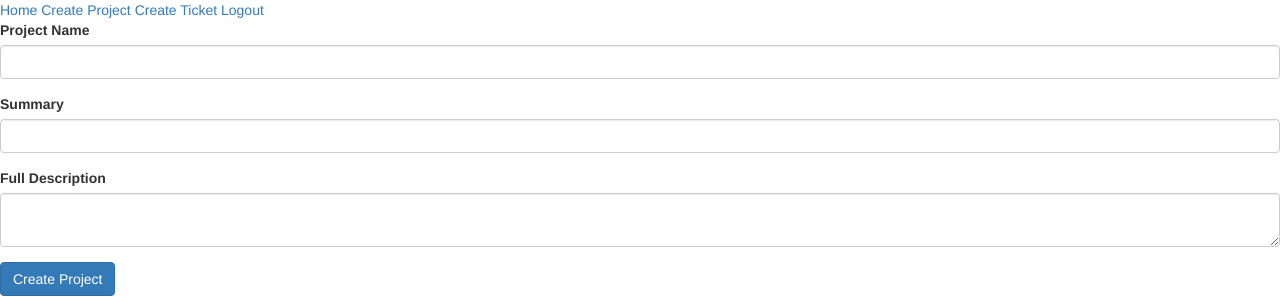
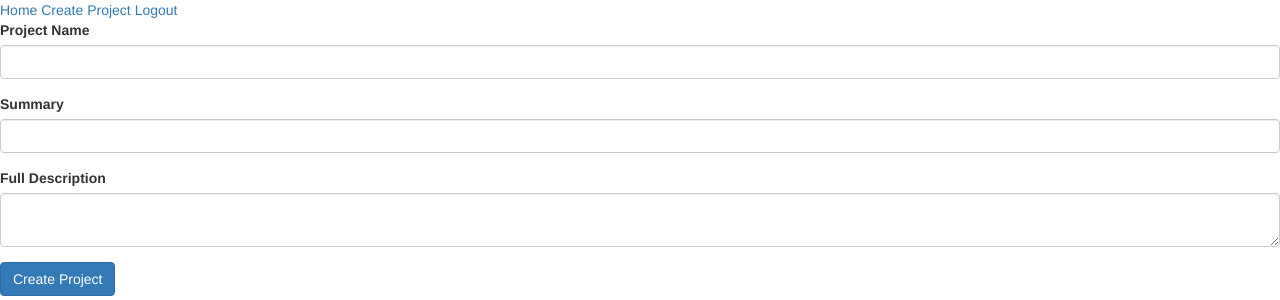
Before and after one commit to andrew-zabloudil/DevTick, a Flask app: page /create-project in a window 1280 px wide. Shown: the top 300 px of the page. Run offline with Flask 2, Linux system fonts and the light colour scheme; the visitor is signed in with stand-in values (Sample User, id 1); some libraries are stand-ins or nearby versions.

Commit message:
Remove create ticket from default header

```diff
--- a/templates/header.html
+++ b/templates/header.html
@@ -17,7 +17,6 @@
       <a href="{{ url_for('home') }}">Home</a>
       {% if current_user.is_authenticated %}
       <a href="{{ url_for('create_project') }}">Create Project</a>
-      <a href="{{ url_for('create_ticket') }}">Create Ticket</a>
       <a href="{{ url_for('logout') }}">Logout</a>
       {% else %}
       <a href="{{ url_for('login') }}">Login</a>
```
